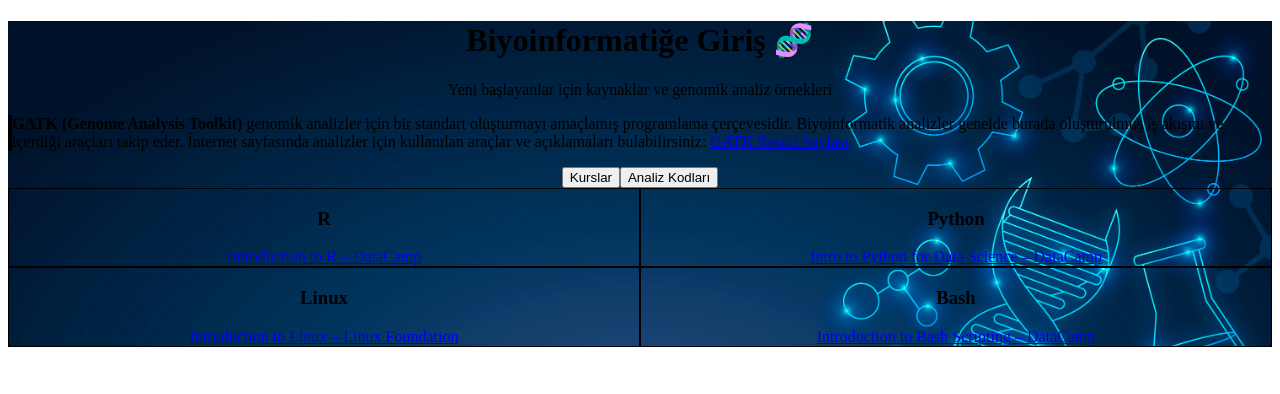
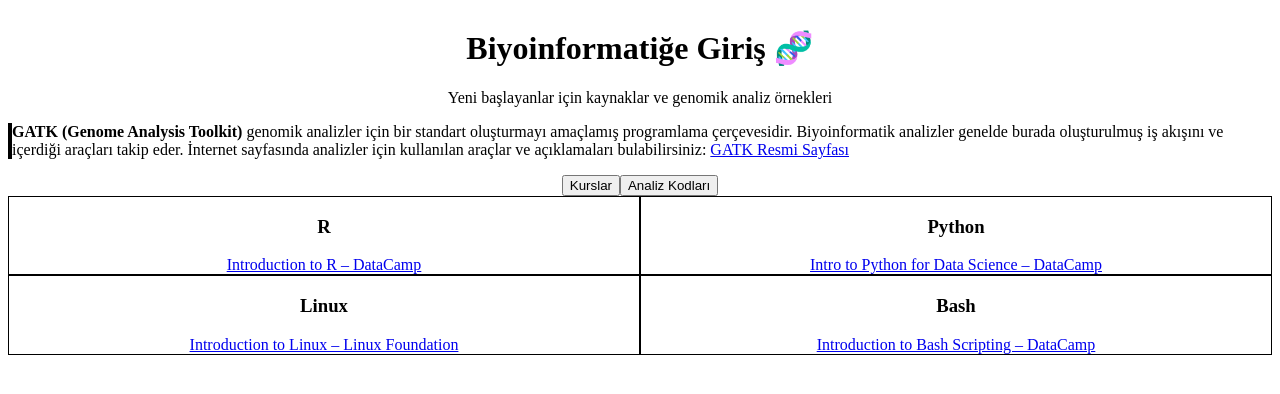
Before and after one commit to benguyarenbeyaz/bioinformatics-site, a Next.js app: page / in a window 1280 px wide. Shown: the top 394 px of the page. Built offline with nearby package versions, Linux system fonts and the light colour scheme.

Commit message:
background 15

```diff
--- a/pages/index.js
+++ b/pages/index.js
@@ -5,7 +5,7 @@ import { Button } from "../components/ui/button";
 
 export default function Home() {
   return (
-    <main className="bg-[url('/images/science.jpg')] bg-cover bg-no-repeat">
+    <main className="min-h-screen blue text-white overflow-auto">
       <div className="max-w-4xl mx-auto p-6 space-y-10">
         <h1 className="text-4xl font-bold text-center text-white">
           Biyoinformatiğe Giriş 🧬
```
